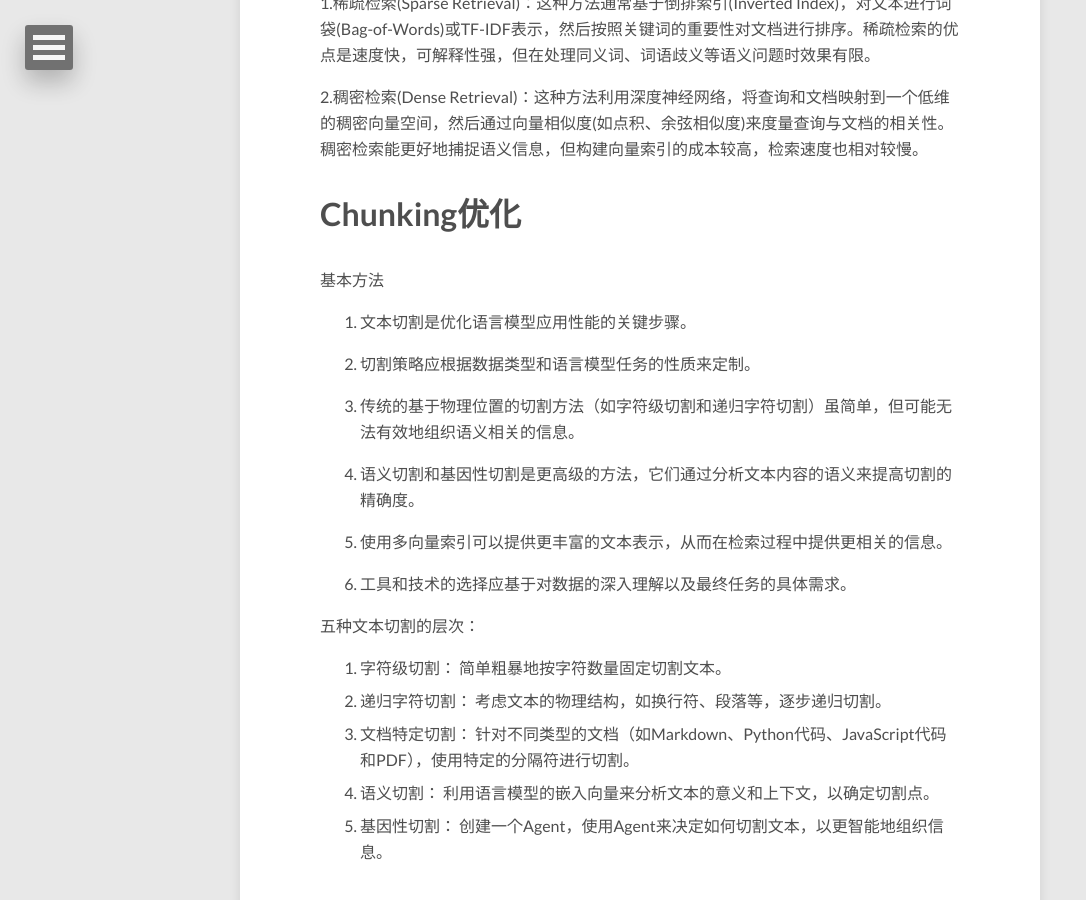
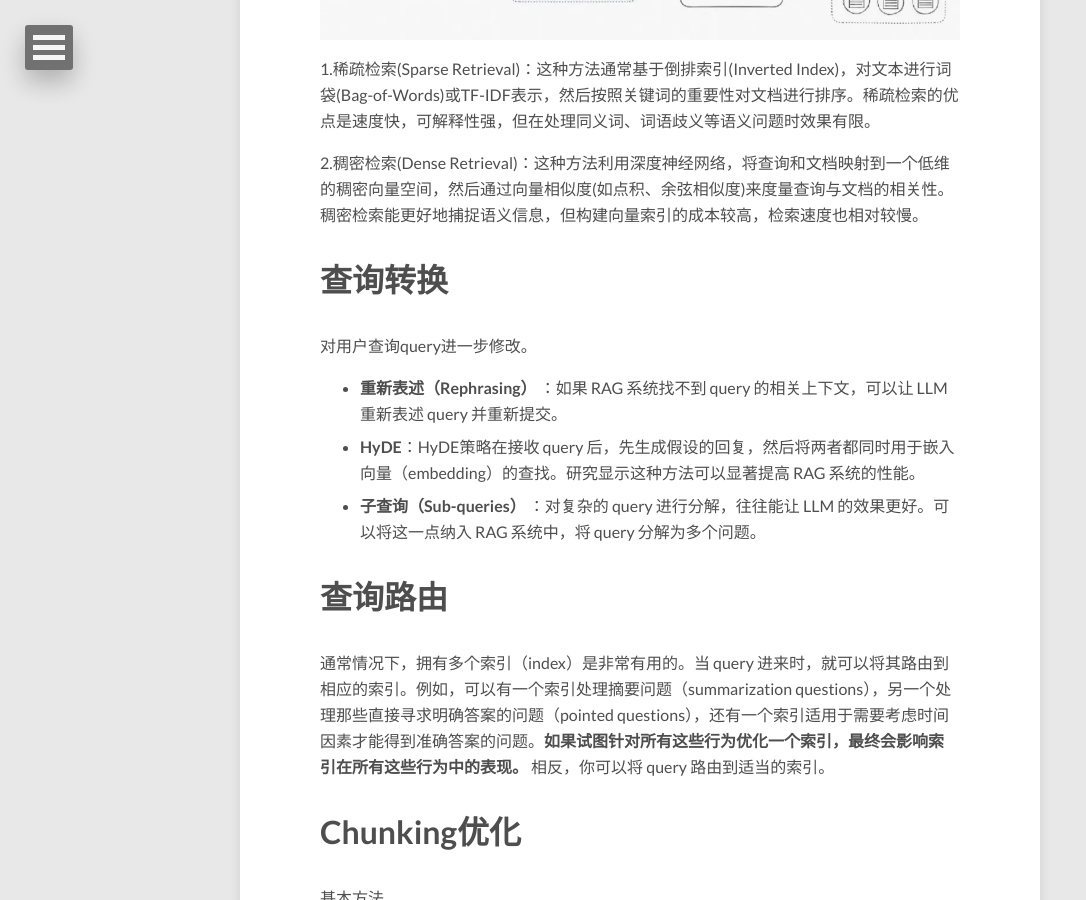
Before and after one commit to 52notebook/52notebook.github.io, a Jekyll site: the page built from _posts/2024-06-26-RAG系统优化.md, in a window 1280 px wide and 900 px high, scrolled down 1949 px. Shown: the whole window, without its empty margins (0-1086 px from the left). Built offline with Jekyll 4.4.1, drawn with Linux system fonts in a browser that asks for light colours; nearby versions of some CDN libraries; comment, search, counter and statistics services are not loaded; some of the changed text lies outside the part shown.

Commit message:
update rag article

```diff
--- a/_posts/2024-06-26-RAG系统优化.md
+++ b/_posts/2024-06-26-RAG系统优化.md
@@ -19,6 +19,8 @@ Table of Contents
 
 * [Query优化](#query优化)
 * [检索模式](#检索模式)
+* [查询转换](#查询转换)
+* [查询路由](#查询路由)
 * [Chunking优化](#chunking优化)
 * [算法优化](#算法优化)
    * [RAPTOR（树形递归概要生成）](#raptor树形递归概要生成)
@@ -63,6 +65,18 @@ RAG是一种结合检索系统和生成模型的技术，通过引入外部知
 1.稀疏检索(Sparse Retrieval)：这种方法通常基于倒排索引(Inverted Index)，对文本进行词袋(Bag-of-Words)或TF-IDF表示，然后按照关键词的重要性对文档进行排序。稀疏检索的优点是速度快，可解释性强，但在处理同义词、词语歧义等语义问题时效果有限。
 
 2.稠密检索(Dense Retrieval)：这种方法利用深度神经网络，将查询和文档映射到一个低维的稠密向量空间，然后通过向量相似度(如点积、余弦相似度)来度量查询与文档的相关性。稠密检索能更好地捕捉语义信息，但构建向量索引的成本较高，检索速度也相对较慢。
+
+# 查询转换
+
+对用户查询query进一步修改。
+
+- **重新表述（Rephrasing）** ：如果 RAG 系统找不到 query 的相关上下文，可以让 LLM 重新表述 query 并重新提交。
+- **HyDE**：HyDE策略在接收 query 后，先生成假设的回复，然后将两者都同时用于嵌入向量（embedding）的查找。研究显示这种方法可以显著提高 RAG 系统的性能。
+- **子查询（Sub-queries）** ：对复杂的 query 进行分解，往往能让 LLM 的效果更好。可以将这一点纳入 RAG 系统中，将 query 分解为多个问题。
+
+# 查询路由
+
+通常情况下，拥有多个索引（index）是非常有用的。当 query 进来时，就可以将其路由到相应的索引。例如，可以有一个索引处理摘要问题（summarization questions），另一个处理那些直接寻求明确答案的问题（pointed questions），还有一个索引适用于需要考虑时间因素才能得到准确答案的问题。**如果试图针对所有这些行为优化一个索引，最终会影响索引在所有这些行为中的表现。** 相反，你可以将 query 路由到适当的索引。
 
 # Chunking优化
 
```
